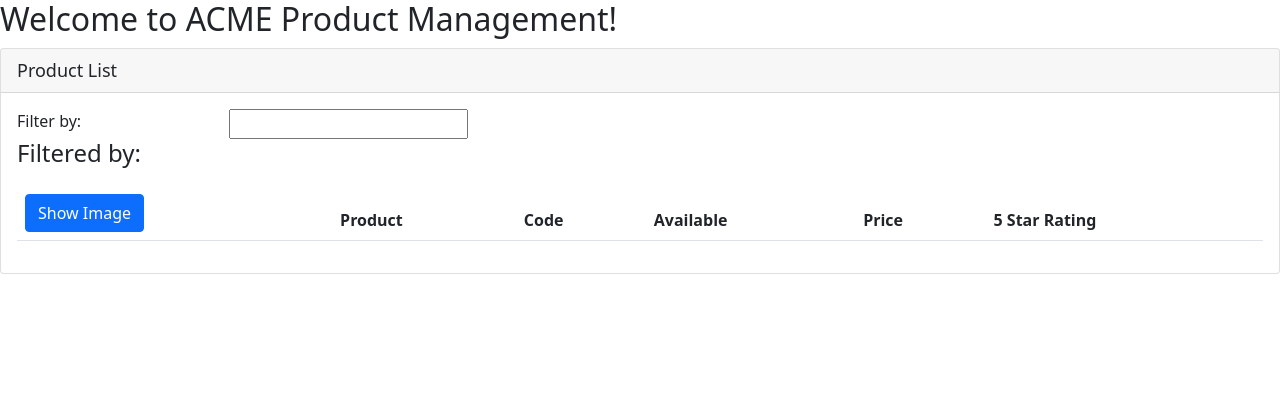
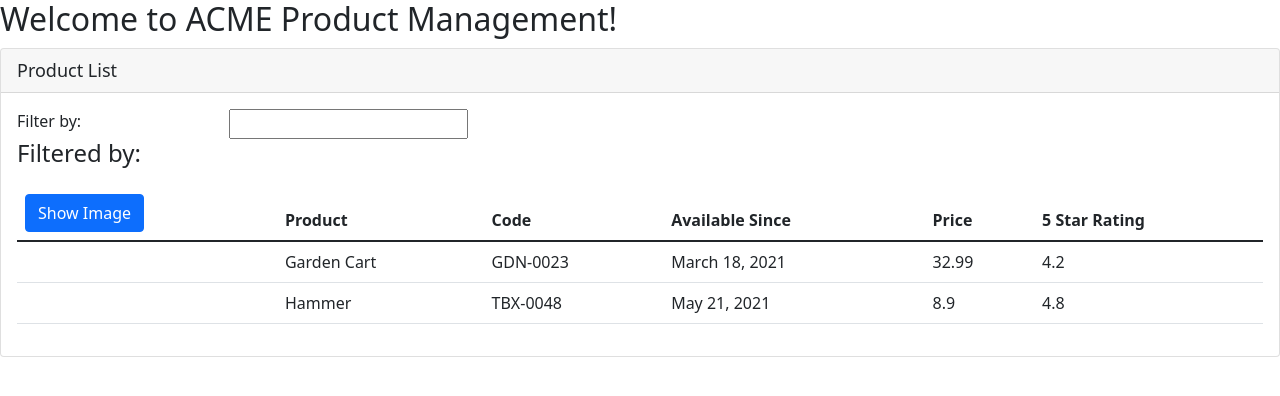
Before and after one commit to gspolima/Angular-Fundamentals, an Angular app: page / in a window 1280 px wide. Shown: the top 396 px of the page. Built offline with nearby package versions, Linux system fonts and the light colour scheme.

Commit message:
interpolate and change the DOM with directives

```diff
--- a/src/app/products/product-list/product-list.component.html
+++ b/src/app/products/product-list/product-list.component.html
@@ -1,6 +1,6 @@
 <div class="card">
     <div class="card-header">
-        Product List
+        {{ pageTitle }}
     </div>
     <div class="card-body">
         <div class="row">
@@ -14,7 +14,7 @@
                 <h4>Filtered by: </h4>
             </div>
         </div>
-        <div class="table-responsive">
+        <div class="table-responsive" *ngIf="products.length > 0">
             <table class="table">
                 <thead>
                     <tr>
@@ -25,13 +25,20 @@
                         </th>
                         <th scope="col">Product</th>
                         <th scope="col">Code</th>
-                        <th scope="col">Available</th>
+                        <th scope="col">Available Since</th>
                         <th scope="col">Price</th>
                         <th scope="col">5 Star Rating</th>
                     </tr>
                 </thead>
                 <tbody>
-
+                    <tr *ngFor="let product of products">
+                        <td></td>
+                        <td>{{ product.productName }}</td>
+                        <td>{{ product.productCode }}</td>
+                        <td>{{ product.releaseDate }}</td>
+                        <td>{{ product.price }}</td>
+                        <td>{{ product.starRating }}</td>
+                    </tr>
                 </tbody>
             </table>
         </div>
--- a/src/app/products/product-list/product-list.component.ts
+++ b/src/app/products/product-list/product-list.component.ts
@@ -2,8 +2,31 @@ import { Component } from "@angular/core";
 
 @Component({
     selector: 'pm-product-list',
-    templateUrl: './product-list.component.html'
+    templateUrl: './product-list.component.html',
 })
 export class ProductListComponent {
-    title: string = "Product List";
+    pageTitle: string = "Product List";
+
+    products: any[] = [
+        {
+            "productId": 2,
+            "productName": "Garden Cart",
+            "productCode": "GDN-0023",
+            "releaseDate": "March 18, 2021",
+            "description": "15 gallon capacity rolling garden cart",
+            "price": 32.99,
+            "starRating": 4.2,
+            "imageUrl": "assets/images/garden_cart.png"
+          },
+          {
+            "productId": 5,
+            "productName": "Hammer",
+            "productCode": "TBX-0048",
+            "releaseDate": "May 21, 2021",
+            "description": "Curved claw steel hammer",
+            "price": 8.9,
+            "starRating": 4.8,
+            "imageUrl": "assets/images/hammer.png"
+          }
+    ];
 }
```
